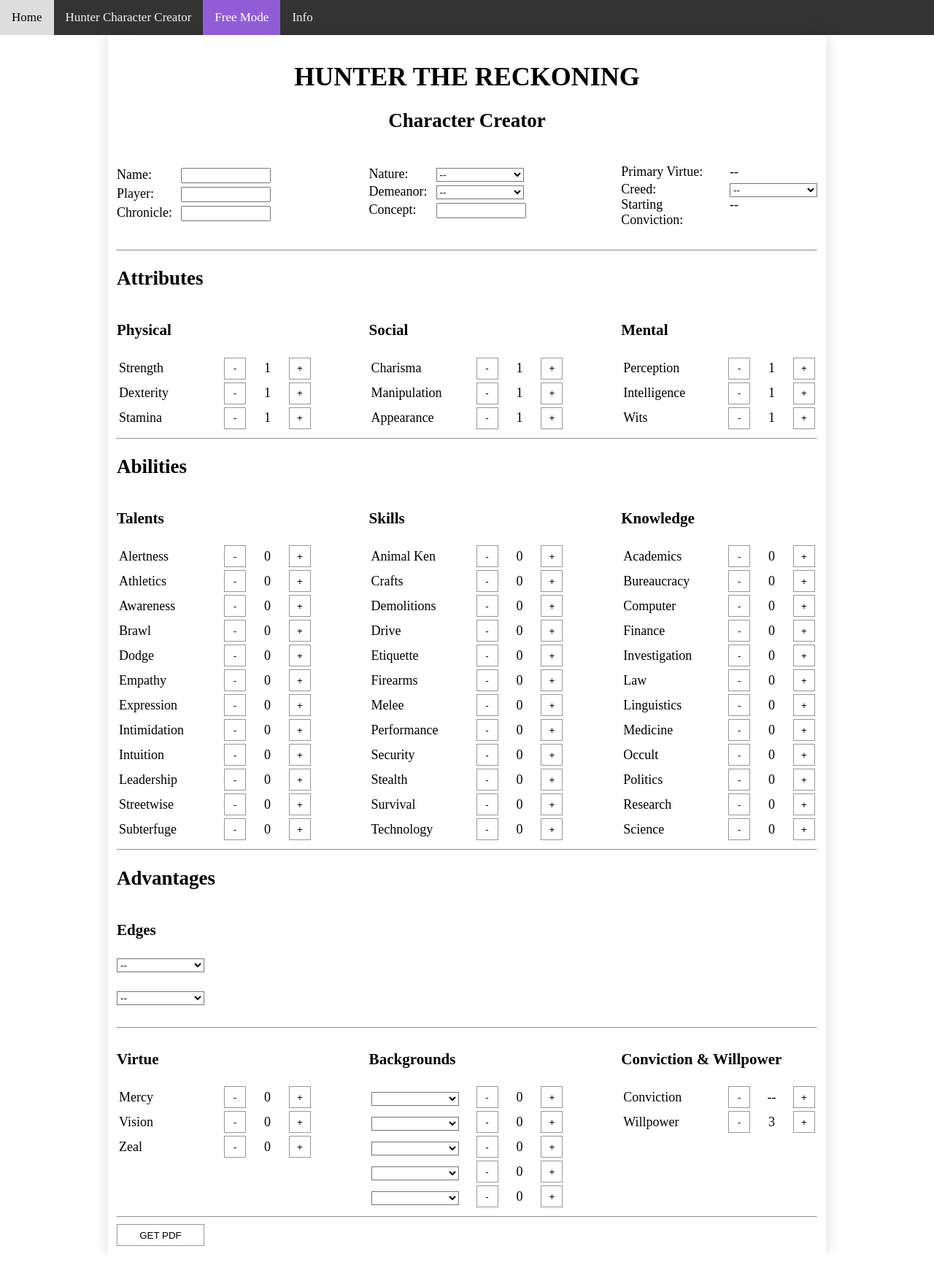
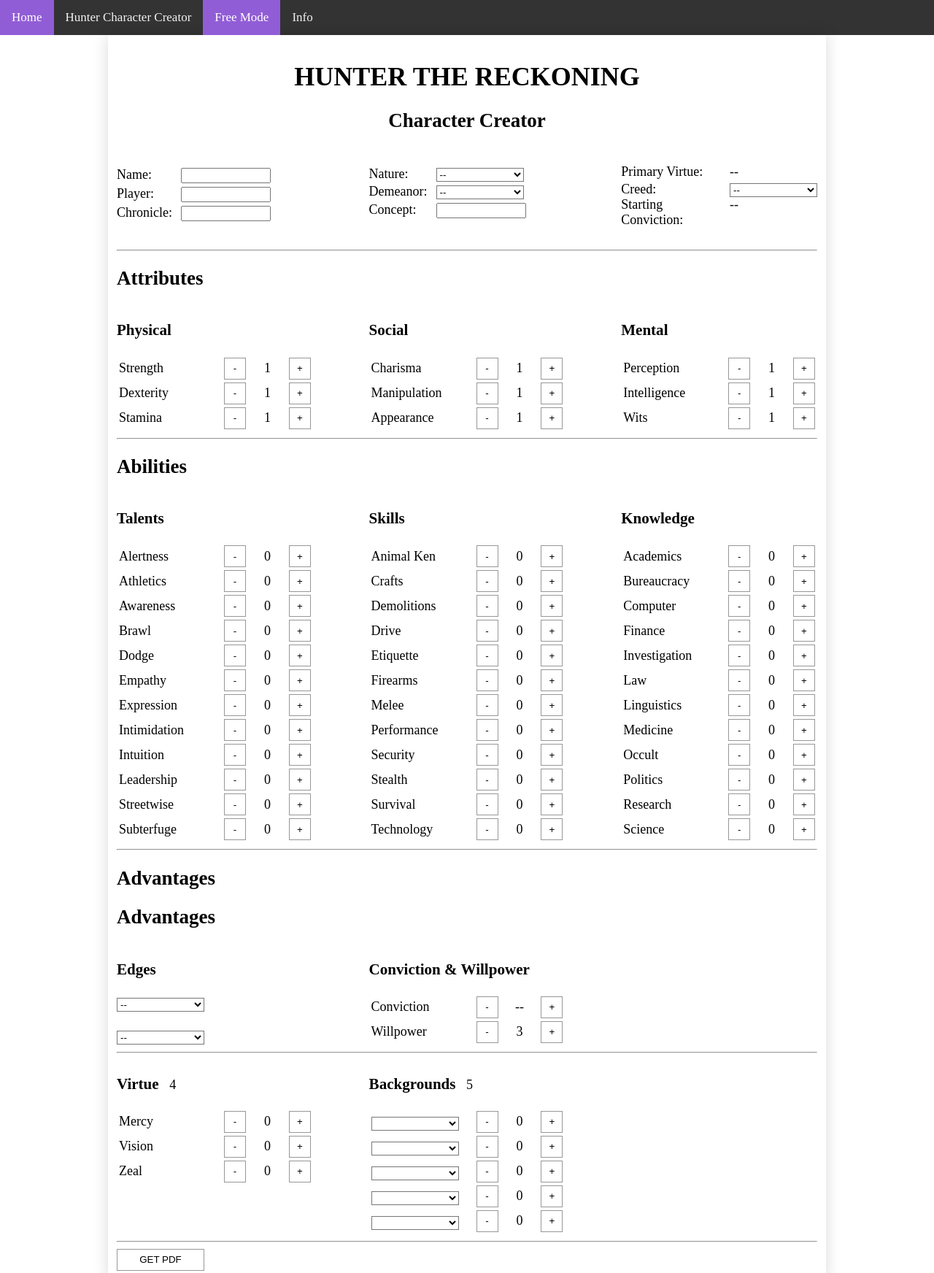
Before and after one commit to Salemslots/Salemslots.github.io, a website: page hunterfree.html in a window 1280 px wide. Shown: the top 1744 px of the page at 73% size. Before the commit the page ends 1719 px from the top, so only its background shows below. Drawn offline with Linux system fonts and the light colour scheme; a script that the page names is missing.

Commit message:
links improved and fixed some words

```diff
--- a/abilities.js
+++ b/abilities.js
@@ -181,7 +181,7 @@
     }
 
     if (freebiecode == false) {
-        if (isButton.slice(-1) == '+' && abiliObj[isButtonPoints] < 5 && abiliObj[isButtonpsm] > 0) {
+        if (isButton.slice(-1) == '+' && abiliObj[isButtonPoints] < 3 && abiliObj[isButtonpsm] > 0) {
             abiliObj[isButtonPoints]++;
             abiliObj[isButtonpsm]--;
             document.getElementById(isButtontext).innerText = abiliObj[isButtonPoints];
--- a/hunterfree.html
+++ b/hunterfree.html
@@ -412,20 +412,48 @@
 
         <h2>Advantages</h2>
 
-        <h3>Edges</h3>
-        <div id="edgee">
+        <h2>Advantages</h2>
+        <div class="tabtwo">
+
+        <div id="edgee" class="tabchi">
+            <h3>Edges</h3>
             <label for="edgefill1"><select id="edgedrop1"></select></label>
             <br>
             <label for="edgefill2"><select id="edgedrop2"></select></label>
         </div>
 
-        <br>
+
+        <div class="tabchi" id="willcon">
+            <h3>Conviction & Willpower</h3>
+
+            <table class="third">
+                <tr>
+                    <td>Conviction</td>
+                    <td><button id="convi-">-</button></td>
+                    <td>
+                        <div id="convi">--</div>
+                    </td>
+                    <td><button id="convi+">+</button></td>
+                </tr>
+                <tr>
+                    <td>Willpower</td>
+                    <td><button id="willp-">-</button></td>
+                    <td>
+                        <div id="willp">3</div>
+                    </td>
+                    <td><button id="willp+">+</button></td>
+                </tr>
+            </table>
+        </div>
+        <div class="tabchi"></div>
+        </div>
         <hr>
 
 
-        <div class="tabfull">
+        <div class="tabtwo">
             <div class="tabchi" id="virtues">
                 <h3>Virtue</h3>
+                <div id="virtuetext">4</div>
                 <table class="third">
                     <tr>
                         <td>Mercy</td>
@@ -450,6 +478,7 @@
 
             <div class="tabchi" id="backgrounds">
                 <h3>Backgrounds</h3>
+                <div id="backtext">5</div>
 
                 <table class="third">
                     <tr>
@@ -484,30 +513,9 @@
                     </tr>
                 </table>
             </div>
+            <div class="tabchi"></div>
+        </div>
 
-            <div class="tabchi" id="willcon">
-                <h3>Conviction & Willpower</h3>
-
-                <table class="third">
-                    <tr>
-                        <td>Conviction</td>
-                        <td><button id="convi-">-</button></td>
-                        <td>
-                            <div id="convi">--</div>
-                        </td>
-                        <td><button id="convi+">+</button></td>
-                    </tr>
-                    <tr>
-                        <td>Willpower</td>
-                        <td><button id="willp-">-</button></td>
-                        <td>
-                            <div id="willp">3</div>
-                        </td>
-                        <td><button id="willp+">+</button></td>
-                    </tr>
-                </table>
-            </div>
-        </div>
 
         <hr>
 
--- a/main.css
+++ b/main.css
@@ -4,6 +4,22 @@
 
 #creatorbody{
   min-height: 94.5vh;
+}
+
+img{
+  margin: auto;
+  display: block;
+  width: 50%;
+}
+
+a{
+  color: #915dd6;
+  text-decoration: none;
+}
+
+a:hover{
+  background-color: #915dd6;
+  color: white;
 }
 
 .navbar {
@@ -22,8 +38,8 @@
 }
 
 .navbar a:hover {
-background-color: #ddd;
-color: black;
+background-color: #915dd6;
+color: white;
 }
 
 .navbar a.active {
@@ -91,6 +107,12 @@
     display: flex;
     flex-direction: row;
     justify-content: space-between;
+}
+
+.tabtwo{
+  display: flex;
+  flex-direction: row;
+  justify-content: space-between;
 }
 
 table{
--- a/pointslocker.js
+++ b/pointslocker.js
@@ -148,7 +148,7 @@
     [
         '--', 'Addict', 'Architect', 'Autocrat', 'Bon Vivant', 'Bravo', 'Capitalist', 'Caregiver', 'Celebrant', 'Chameleon', 'Child', 'Competitor',
         'Conformist', 'Conniver', 'Creep Show', 'Curmudgeon', 'Dabbler', 'Deviant', 'Director', 'Dreamer', 'Enigma', 'Eye of the storm',
-        'Fanatic', 'Gallant', 'Guru', 'Gambler', 'Idealist', 'Loner', 'Masocist', 'Monster', 'Pedagogue', 'Penitent', 'Perfectionist',
+        'Fanatic', 'Gallant', 'Guru', 'Gambler', 'Idealist', 'Loner', 'Masochist', 'Monster', 'Pedagogue', 'Penitent', 'Perfectionist',
         'Rebel', 'Rogue', 'Sadist', 'Scientist', 'Sociopath', 'Soldier', 'Survivor', 'Thrill - Seeker', 'Traditionalist', 'Trickster'
     ];
 
@@ -187,7 +187,7 @@
 let edgechoice1 = "";
 let edgechoice2 = "";
 
-let background = ['    ', 'Allies', 'Arseneal', 'Bystander', 'Contacts', 'Destiny', 'Exposure', 'Fame', 'Influence', 'Mentor', 'Patron', 'Ressources'];
+let background = ['    ', 'Allies', 'Arsenal', 'Bystander', 'Contacts', 'Destiny', 'Exposure', 'Fame', 'Influence', 'Mentor', 'Patron', 'Resources'];
 
 let freebiecode = false;
 let freebiepoints = 21;
```
Also changed, not shown: credits.html (+1 -1 lines), hunter.html (+30 -27 lines), index.html (+0 -4 lines).
